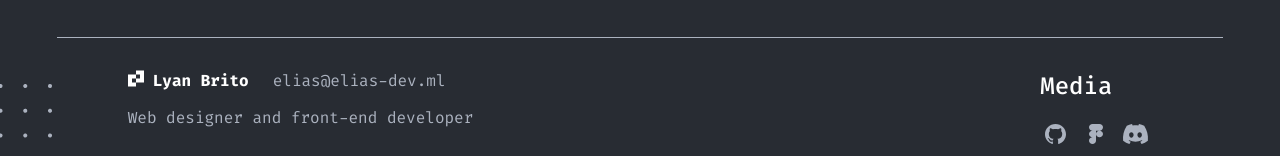
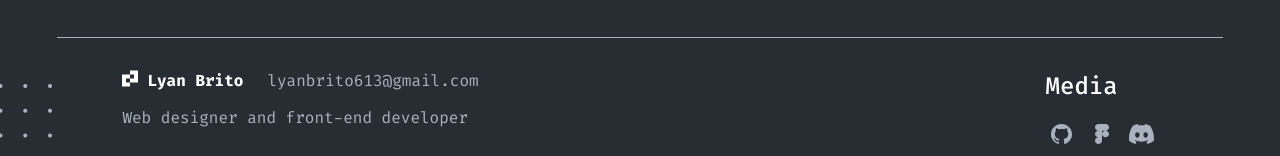
Before and after one commit to LyanBrito/portifolio.REACT, a React (Create React App) app: page / in a window 1280 px wide. Shown: the part 2621-2777 px from the top of the page. Built offline with nearby package versions, Linux system fonts and the light colour scheme.

Commit message:
feat: updated footer

```diff
--- a/src/components/pages/footer/index.jsx
+++ b/src/components/pages/footer/index.jsx
@@ -14,7 +14,7 @@ export default function Footer() {
               {Logo}
               <p>Lyan Brito</p>
             </div>
-            <p>elias@elias-dev.ml</p>
+            <p>lyanbrito613@gmail.com</p>
           </div>
           <p>Web designer and front-end developer</p>
         </div>
```
